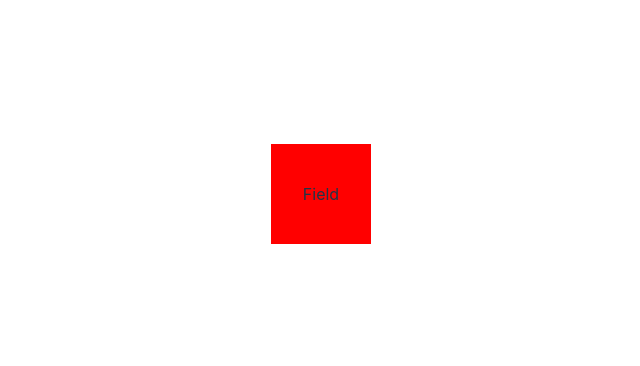
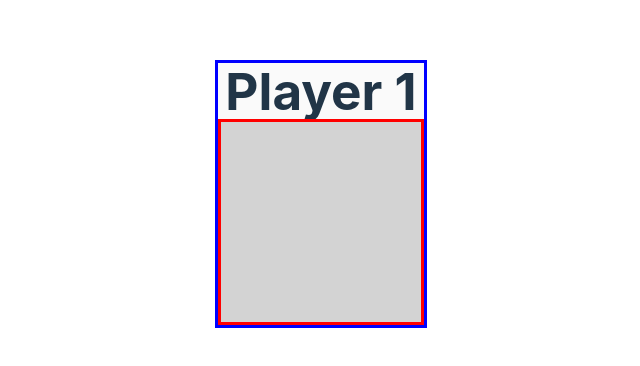
Before and after one commit to ItSuhsko14/BattleshipGame, a React (Vite) app: page / in a window 1280 px wide. Shown: the part 206-572 px from the top of the page, without its empty margins (319-959 px from the left). Built offline with nearby package versions, Linux system fonts and the light colour scheme.

Commit message:
add field mapping

```diff
--- a/src/components/Field/Field.tsx
+++ b/src/components/Field/Field.tsx
@@ -1,10 +1,10 @@
 import styles from './field.module.css'
-
+import FieldUI from './FieldUI';
 
 export default function Field() {
-  return (
-    <div className={styles.fieldContainer}>
-      Field
-    </div>
-  )
+    return (
+        <div className={styles.fieldContainer}>
+            <FieldUI fieldSize={10}/>
+        </div>
+    )
 }
--- /dev/null
+++ b/src/components/Field/FieldUI.tsx
@@ -0,0 +1,17 @@
+import styles from "./field.module.css";
+export default function FieldUI({ fieldSize }: { fieldSize: number }) {
+    return (
+        <>
+            <h1 className={styles.fieldTitle}> Player 1</h1>
+            <div className={styles.field}>
+                {Array.from({ length: fieldSize }).map((_, rowIndex) => (
+                    <div key={rowIndex} className={styles.row}>
+                        {Array.from({ length: fieldSize }).map((_, colIndex) => (
+                            <div key={colIndex} className={styles.cell}></div>
+                        ))}
+                    </div>
+                ))}
+            </div>
+        </>
+    );
+}
--- a/src/components/Field/field.module.css
+++ b/src/components/Field/field.module.css
@@ -1,9 +1,34 @@
 .fieldContainer {
     display: flex;
     flex-direction: column;
+    justify-content: center;
     align-items: center;
-    justify-content: center;
-    height: 100px;
-    width: 100px;
-    background-color: red;
+    background-color: rgb(250, 250, 250);
+    border: 3px solid blue;
 }
+
+.field {
+    display: grid;
+    grid-template-columns: repeat(10, 1fr);
+    gap: 0px;
+    height: 200px;
+    width: 200px;
+    background-color: rgb(250, 250, 250);
+    border: 3px solid red;
+}
+
+.row {
+    display: grid;
+
+    gap: 0px;
+}
+
+.cell {
+    width: 20px;
+    height: 20px;
+    background-color: lightgray;
+}
+
+.fieldTitle {
+    margin: 0;
+}
```
